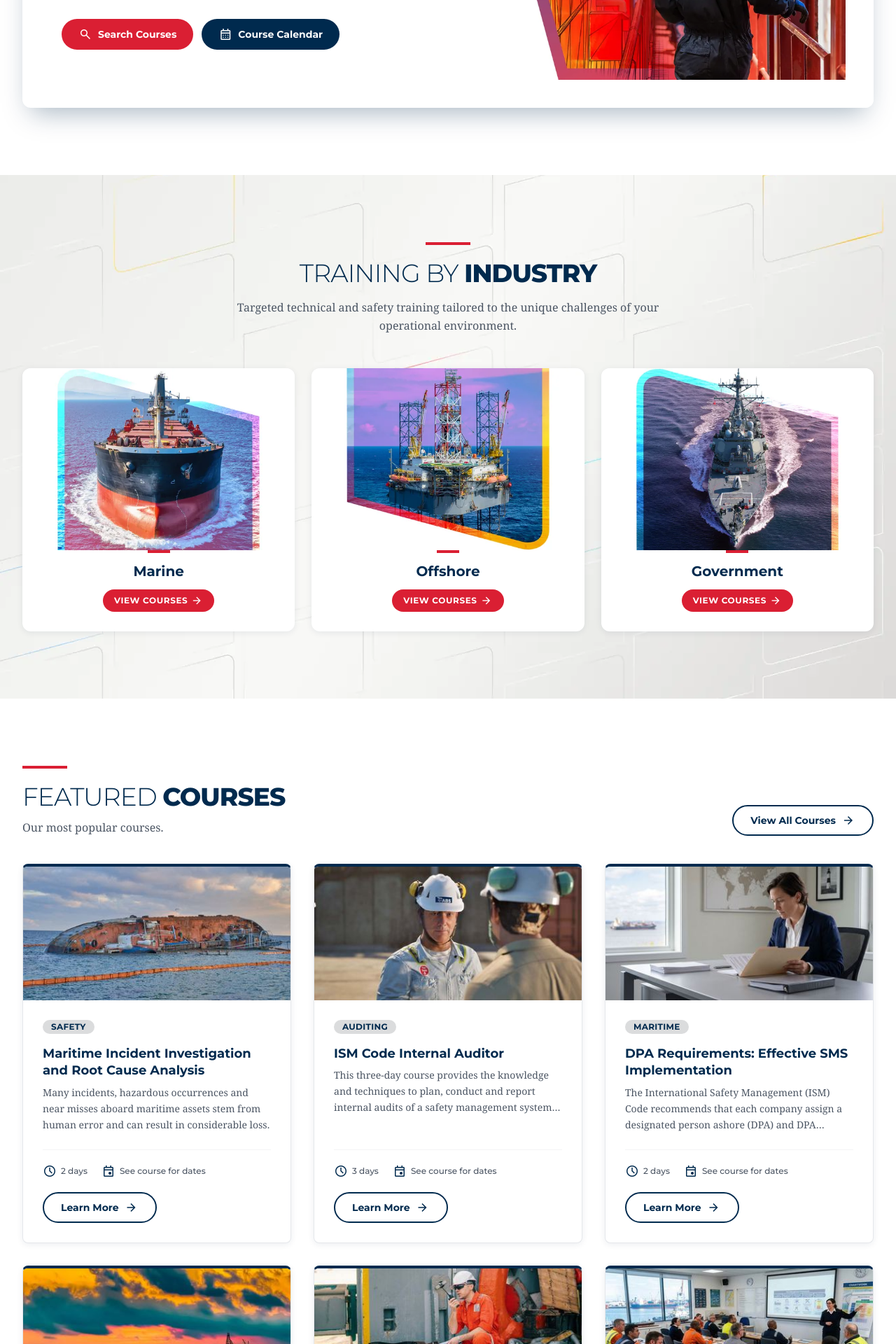
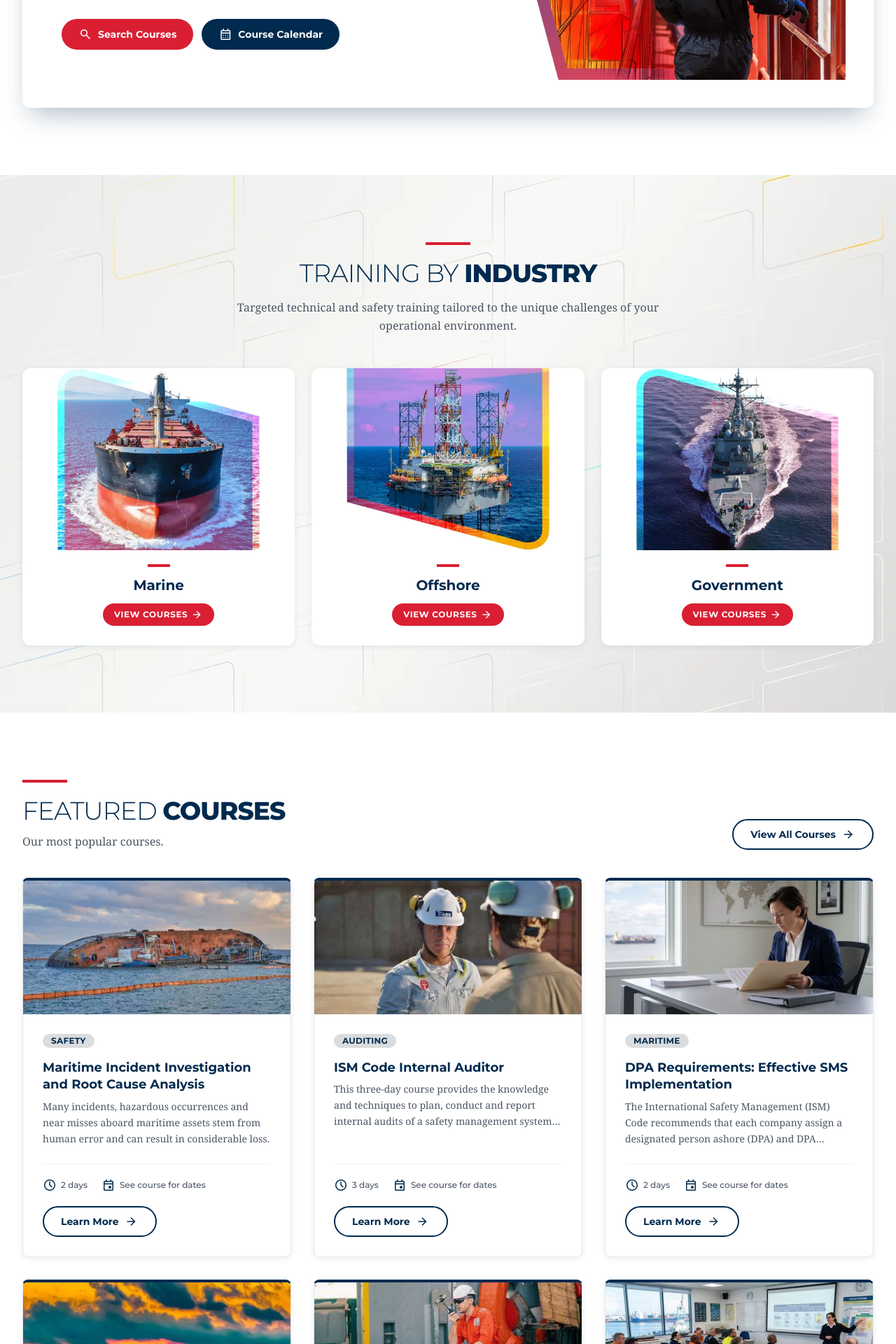
Before and after one commit to mmiller-eagle-org/abs-training, a Jekyll site: the page built from index.html, in a window 1280 px wide. Shown: the part 1087-3007 px from the top of the page at 70% size. Built offline with Jekyll 4.4.1, drawn with Linux system fonts in a browser that asks for light colours; nearby versions of some CDN libraries; some web fonts are replaced.

Commit message:
Industry tiles: space between artwork and label
Co-authored-by: Copilot App <223556219+Copilot@users.noreply.github.com>

```diff
--- a/index.html
+++ b/index.html
@@ -67,7 +67,7 @@ layout: default
                         <!-- The artwork is the top of the card: shown whole, edge to edge, its white background running
                              straight into the white label area below (no inner frame) -->
                         {% include training-picture.html name=industry.image widths="600,960" width="1458" height="972" sizes="(min-width: 1280px) 400px, (min-width: 768px) 33vw, 100vw" class="block w-full h-auto transition-transform duration-500 group-hover:scale-[1.03] motion-reduce:transition-none motion-reduce:group-hover:scale-100" %}
-                        <div class="mt-auto px-6 pb-7 text-center">
+                        <div class="mt-auto px-6 pb-7 pt-5 text-center">
                             <span class="block w-8 h-1 bg-abs-red mx-auto mb-3"></span>
                             <h3 class="text-abs-blue text-xl font-bold">{{ industry.label | escape }}</h3>
                             <span class="mt-3 inline-flex min-h-[32px] items-center gap-1 rounded-full bg-abs-red px-4 text-xs font-bold uppercase tracking-wider text-white transition-colors group-hover:bg-abs-red-dark">View Courses <span class="material-symbols-outlined text-[18px] transition-transform group-hover:translate-x-1 motion-reduce:transition-none" aria-hidden="true">arrow_forward</span></span>
```
